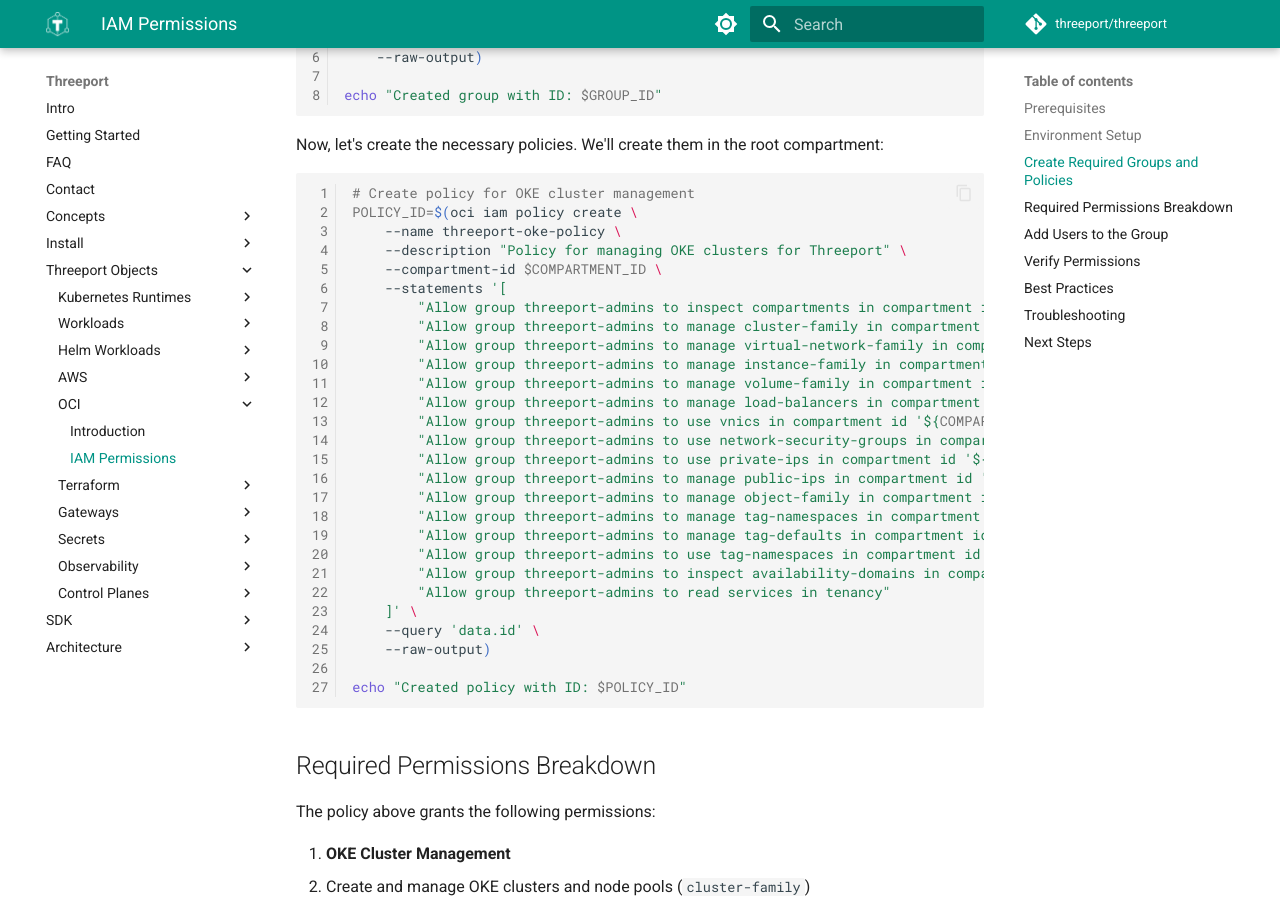
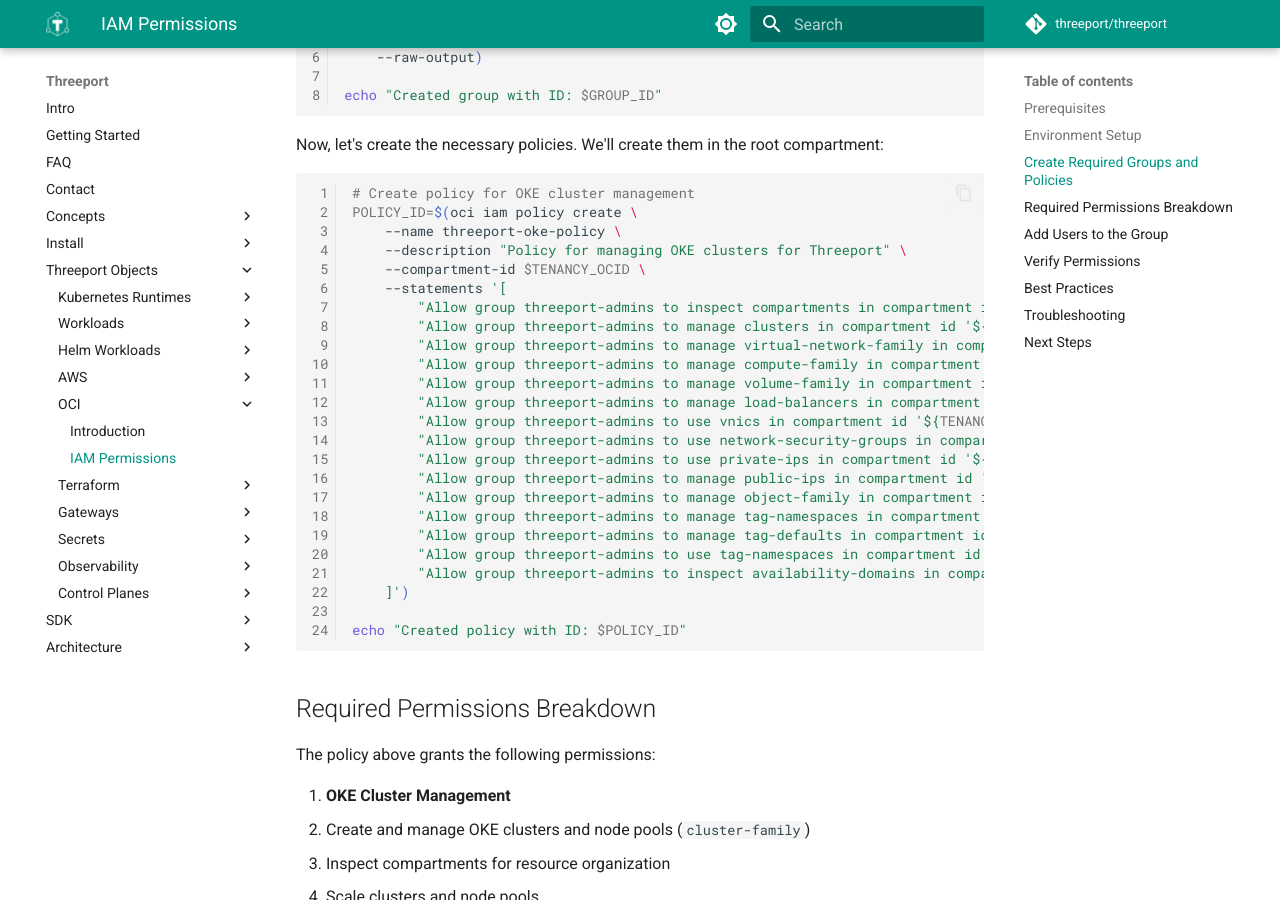
Before and after one commit to threeport/threeport, an MkDocs documentation site: the page built from docs/docs/oci/oci-iam.md, in a window 1280 px wide and 900 px high, scrolled down 1240 px. Built offline with MkDocs 1.6.1 and Material for MkDocs 9.7.7, drawn with Linux system fonts in a browser that asks for light colours; comment, search, counter and statistics services are not loaded.

Commit message:
docs: update oci policy statement

````diff
--- a/docs/docs/oci/oci-iam.md
+++ b/docs/docs/oci/oci-iam.md
@@ -58,27 +58,24 @@
 POLICY_ID=$(oci iam policy create \
     --name threeport-oke-policy \
     --description "Policy for managing OKE clusters for Threeport" \
-    --compartment-id $COMPARTMENT_ID \
+    --compartment-id $TENANCY_OCID \
     --statements '[
-        "Allow group threeport-admins to inspect compartments in compartment id '${COMPARTMENT_ID}'",
-        "Allow group threeport-admins to manage cluster-family in compartment id '${COMPARTMENT_ID}'",
-        "Allow group threeport-admins to manage virtual-network-family in compartment id '${COMPARTMENT_ID}'",
-        "Allow group threeport-admins to manage instance-family in compartment id '${COMPARTMENT_ID}'",
-        "Allow group threeport-admins to manage volume-family in compartment id '${COMPARTMENT_ID}'",
-        "Allow group threeport-admins to manage load-balancers in compartment id '${COMPARTMENT_ID}'",
-        "Allow group threeport-admins to use vnics in compartment id '${COMPARTMENT_ID}'",
-        "Allow group threeport-admins to use network-security-groups in compartment id '${COMPARTMENT_ID}'",
-        "Allow group threeport-admins to use private-ips in compartment id '${COMPARTMENT_ID}'",
-        "Allow group threeport-admins to manage public-ips in compartment id '${COMPARTMENT_ID}'",
-        "Allow group threeport-admins to manage object-family in compartment id '${COMPARTMENT_ID}'",
-        "Allow group threeport-admins to manage tag-namespaces in compartment id '${COMPARTMENT_ID}'",
-        "Allow group threeport-admins to manage tag-defaults in compartment id '${COMPARTMENT_ID}'",
-        "Allow group threeport-admins to use tag-namespaces in compartment id '${COMPARTMENT_ID}'",
-        "Allow group threeport-admins to inspect availability-domains in compartment id '${COMPARTMENT_ID}'",
-        "Allow group threeport-admins to read services in tenancy"
-    ]' \
-    --query 'data.id' \
-    --raw-output)
+        "Allow group threeport-admins to inspect compartments in compartment id '${TENANCY_OCID}'",
+        "Allow group threeport-admins to manage clusters in compartment id '${TENANCY_OCID}'",
+        "Allow group threeport-admins to manage virtual-network-family in compartment id '${TENANCY_OCID}'",
+        "Allow group threeport-admins to manage compute-family in compartment id '${TENANCY_OCID}'",
+        "Allow group threeport-admins to manage volume-family in compartment id '${TENANCY_OCID}'",
+        "Allow group threeport-admins to manage load-balancers in compartment id '${TENANCY_OCID}'",
+        "Allow group threeport-admins to use vnics in compartment id '${TENANCY_OCID}'",
+        "Allow group threeport-admins to use network-security-groups in compartment id '${TENANCY_OCID}'",
+        "Allow group threeport-admins to use private-ips in compartment id '${TENANCY_OCID}'",
+        "Allow group threeport-admins to manage public-ips in compartment id '${TENANCY_OCID}'",
+        "Allow group threeport-admins to manage object-family in compartment id '${TENANCY_OCID}'",
+        "Allow group threeport-admins to manage tag-namespaces in compartment id '${TENANCY_OCID}'",
+        "Allow group threeport-admins to manage tag-defaults in compartment id '${TENANCY_OCID}'",
+        "Allow group threeport-admins to use tag-namespaces in compartment id '${TENANCY_OCID}'",
+        "Allow group threeport-admins to inspect availability-domains in compartment id '${TENANCY_OCID}'"
+    ]')
 
 echo "Created policy with ID: $POLICY_ID"
 ```
````
